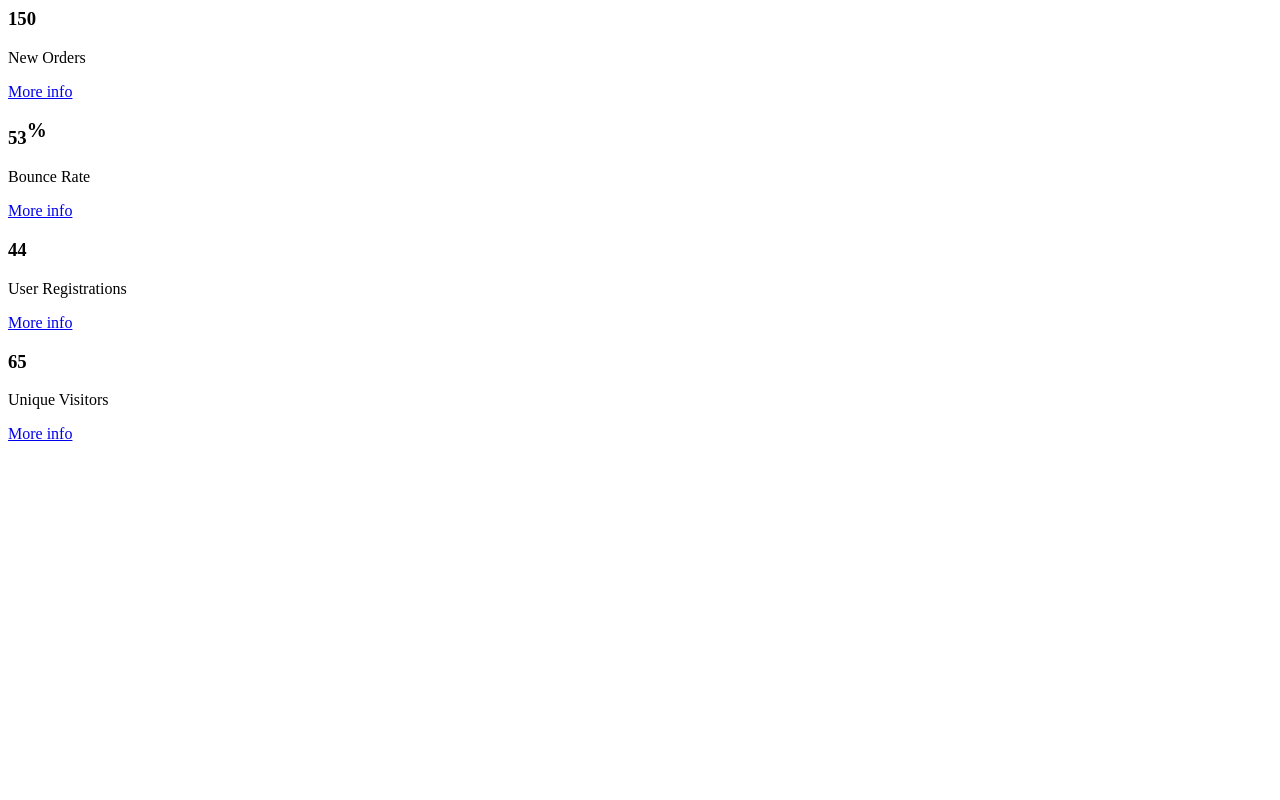
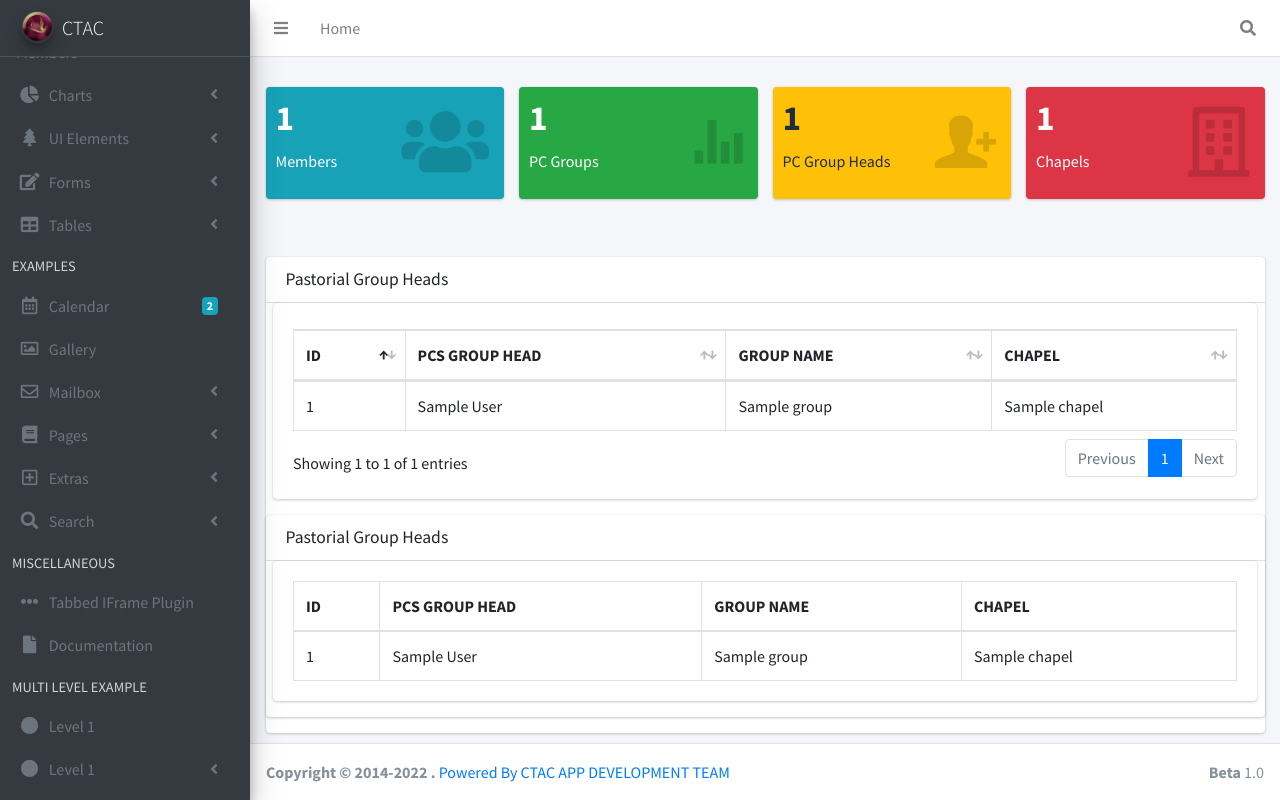
Before and after one commit to Morning-Star-Cathedral/Portal, a Django app: page / in a window 1280 px wide. Run offline with Django 4.2, Linux system fonts and the light colour scheme; tables that the repository leaves empty hold one stand-in row (values such as "Sample post"); some libraries are stand-ins or nearby versions.

Commit message:
worked on the base.html

```diff
--- a/ChurchDashboard/views.py
+++ b/ChurchDashboard/views.py
@@ -9,14 +9,16 @@ def index_page(request):
     groupcount = Groups.objects.all().count()
     usercount = DBUser.objects.all().count()
     chapscount = Chapels.objects.all().count()
-    mil = Members.objects.all().order_by('-id')[:10]
+    mil = Members.objects.all().order_by('id')[:20]
+    db_usered = DBUser.objects.all().order_by('id')[:20]
 
     context = {
         'memcounts': memcounts,
         'groupcount': groupcount,
         'usercount': usercount,
         'chapscount': chapscount,
-        'mil': mil
+        'mil': mil,
+        'db_usered': db_usered
     }
     return render(request, 'index.html', context)
 
--- a/templates/base.html
+++ b/templates/base.html
@@ -5,7 +5,7 @@
     <meta charset="utf-8">
     <meta name="viewport" content="width=device-width, initial-scale=1">
     <title>{% block title %}{{ section.title }}{% endblock %}</title>
-
+    <link rel="shortcut icon" href="{% static 'dist/img/ctaclogo.png' %}">
     <link rel="stylesheet"
           href="https://fonts.googleapis.com/css?family=Source+Sans+Pro:300,400,400i,700&display=fallback">
     <link rel="stylesheet" href="{% static 'plugins/fontawesome-free/css/all.min.css' %}">
@@ -13,24 +13,19 @@
     <link rel="stylesheet"
           href="{% static 'plugins/tempusdominus-bootstrap-4/css/tempusdominus-bootstrap-4.min.css' %}">
     <link rel="stylesheet" href="{% static 'plugins/icheck-bootstrap/icheck-bootstrap.min.css' %}">
-    <link rel="stylesheet" href="{% static 'plugins/jqvmap/jqvmap.min.css' %}">
     <link rel="stylesheet" href="{% static 'dist/css/adminlte.min.css' %}">
     <link rel="stylesheet" href="{% static 'plugins/overlayScrollbars/css/OverlayScrollbars.min.css' %}">
     <link rel="stylesheet" href="{% static 'plugins/daterangepicker/daterangepicker.css' %}">
     <link rel="stylesheet" href="{% static 'plugins/summernote/summernote-bs4.min.css' %}">
+    <link rel="stylesheet" href="{% static '../../plugins/datatables-bs4/css/dataTables.bootstrap4.min.css' %}">
+    <link rel="stylesheet" href="{% static '../../plugins/datatables-responsive/css/responsive.bootstrap4.min.css' %}">
+    <link rel="stylesheet" href="{% static '../../plugins/datatables-buttons/css/buttons.bootstrap4.min.css' %}">
 </head>
-<body class="hold-transition sidebar-mini layout-fixed">
+<body class="hold-transition sidebar-mini layout-fixed  layout-navbar-fixed ">
 <div class="wrapper">
 
-    <!-- Preloader -->
-    <div class="preloader flex-column justify-content-center align-items-center">
-        <img class="animation__shake" src="{% static 'dist/img/AdminLTELogo.png' %}" alt="AdminLTELogo" height="60"
-             width="60">
-    </div>
-
-    <!-- Navbar -->
+    <div class="wrapper">
         <nav class="main-header navbar navbar-expand navbar-white navbar-light">
-        <!-- Left navbar links -->
             <ul class="navbar-nav">
                 <li class="nav-item">
                     <a class="nav-link" data-widget="pushmenu" href="#" role="button"><i class="fas fa-bars"></i></a>
@@ -40,10 +35,7 @@
                 </li>
 
             </ul>
-
-        <!-- Right navbar links -->
             <ul class="navbar-nav ml-auto">
-            <!-- Navbar Search -->
                 <li class="nav-item">
                     <a class="nav-link" data-widget="navbar-search" href="#" role="button">
                         <i class="fas fa-search"></i>
@@ -67,48 +59,17 @@
                 </li>
             </ul>
         </nav>
-    <!-- /.navbar -->
 
-    <!-- Main Sidebar Container -->
         <aside class="main-sidebar sidebar-dark-primary elevation-4">
-        <!-- Brand Logo -->
             <a href="#" class="brand-link">
-            <img src="{% static 'dist/img/AdminLTELogo.png' %}" alt="AdminLTE Logo"
+                <img src="{% static 'dist/img/ctaclogo.png' %}" alt="CTAC Logo"
                      class="brand-image img-circle elevation-3" style="opacity: .8">
                 <span class="brand-text font-weight-light">CTAC</span>
-        </a>
+            </a>`
 
-
-        <div class="sidebar">
-            <div class="user-panel mt-3 pb-3 mb-3 d-flex">
-                <div class="image">
-                    <img src="{% static 'dist/img/user2-160x160.jpg' %}" class="img-circle elevation-2"
-                         alt="User Image">
-                </div>
-                <div class="info">
-                    <a href="#" class="d-block">USER</a>
-                </div>
-            </div>
-
-            <!-- SidebarSearch Form -->
-            <div class="form-inline">
-                <div class="input-group" data-widget="sidebar-search">
-                    <input class="form-control form-control-sidebar" type="search" placeholder="Search"
-                           aria-label="Search">
-                    <div class="input-group-append">
-                        <button class="btn btn-sidebar">
-                            <i class="fas fa-search fa-fw"></i>
-                        </button>
-                    </div>
-                </div>
-            </div>
-
-            <!-- Sidebar Menu -->
             <nav class="mt-2">
                 <ul class="nav nav-pills nav-sidebar flex-column" data-widget="treeview" role="menu"
                     data-accordion="false">
-                    <!-- Add icons to the links using the .nav-icon class
-                         with font-awesome or any other icon font library -->
                     <li class="nav-item">
                         <a href="#" class="nav-link">
 
@@ -539,53 +500,61 @@
 
     <footer class="main-footer">
         <strong>Copyright &copy; 2014-{% now 'Y' %} .</strong>
-        Powered By CTAC APP DEV .
+        <a href="https://github.com/orgs/Morning-Star-Cathedral/dashboard" target="_blank">Powered By CTAC APP
+            DEVELOPMENT
+            TEAM</a>
         <div class="float-right d-none d-sm-inline-block">
             <b>Beta</b> 1.0
         </div>
     </footer>
 
-    <!-- Control Sidebar -->
     <aside class="control-sidebar control-sidebar-dark">
+    </aside>
 
-    </aside>
-    <!-- /.control-sidebar -->
 </div>
-<!-- ./wrapper -->
 
-<!-- jQuery -->
 <script src="{% static 'plugins/jquery/jquery.min.js' %}"></script>
-<!-- jQuery UI 1.11.4 -->
 <script src="{% static 'plugins/jquery-ui/jquery-ui.min.js' %}"></script>
-<!-- Resolve conflict in jQuery UI tooltip with Bootstrap tooltip -->
-<script>
-    $.widget.bridge('uibutton', $.ui.button)
-</script>
-<!-- Bootstrap 4 -->
+<script> $.widget.bridge('uibutton', $.ui.button)</script>
 <script src="{% static 'plugins/bootstrap/js/bootstrap.bundle.min.js' %}"></script>
-<!-- ChartJS -->
-<script src="{% static 'plugins/chart.js/Chart.min.js' %}"></script>
-<!-- Sparkline -->
 <script src="{% static 'plugins/sparklines/sparkline.js' %}"></script>
-<!-- JQVMap -->
-<script src="{% static 'plugins/jqvmap/jquery.vmap.min.js' %}"></script>
-<script src="{% static 'plugins/jqvmap/maps/jquery.vmap.usa.js' %}"></script>
-<!-- jQuery Knob Chart -->
 <script src="{% static 'plugins/jquery-knob/jquery.knob.min.js' %}"></script>
-<!-- daterangepicker -->
 <script src="{% static 'plugins/moment/moment.min.js' %}"></script>
 <script src="{% static 'plugins/daterangepicker/daterangepicker.js' %}"></script>
-<!-- Tempusdominus Bootstrap 4 -->
 <script src="{% static 'plugins/tempusdominus-bootstrap-4/js/tempusdominus-bootstrap-4.min.js' %}"></script>
-<!-- Summernote -->
 <script src="{% static 'plugins/summernote/summernote-bs4.min.js' %}"></script>
-<!-- overlayScrollbars -->
 <script src="{% static 'plugins/overlayScrollbars/js/jquery.overlayScrollbars.min.js' %}"></script>
-<!-- AdminLTE App -->
 <script src="{% static 'dist/js/adminlte.js' %}"></script>
-<!-- AdminLTE for demo purposes -->
-<script src="{% static 'dist/js/demo.js' %}"></script>
-<!-- AdminLTE dashboard demo (This is only for demo purposes) -->
 <script src="{% static 'dist/js/pages/dashboard.js' %}"></script>
+<script src="{% static 'plugins/datatables/jquery.dataTables.min.js' %}"></script>
+<script src="{% static 'plugins/datatables-bs4/js/dataTables.bootstrap4.min.js' %}"></script>
+<script src="{% static 'plugins/datatables-responsive/js/dataTables.responsive.min.js' %}"></script>
+<script src="{% static 'plugins/datatables-responsive/js/responsive.bootstrap4.min.js' %}"></script>
+<script src="{% static 'plugins/datatables-buttons/js/dataTables.buttons.min.js' %}"></script>
+<script src="{% static 'plugins/datatables-buttons/js/buttons.bootstrap4.min.js' %}"></script>
+<script src="{% static 'plugins/jszip/jszip.min.js' %}"></script>
+<script src="{% static 'plugins/pdfmake/pdfmake.min.js' %}"></script>
+<script src="{% static 'plugins/pdfmake/vfs_fonts.js' %}"></script>
+<script src="{% static 'plugins/dropzone/min/dropzone.min.js' %}"></script>
+<script src="{% static 'plugins/datatables-buttons/js/buttons.html5.min.js' %}"></script>
+<script src="{% static 'plugins/datatables-buttons/js/buttons.print.min.js' %}"></script>
+<script src="{% static 'plugins/datatables-buttons/js/buttons.colVis.min.js' %}"></script>
+<script>
+    $(function () {
+        $("#example1").DataTable({
+            "responsive": true, "lengthChange": false, "autoWidth": false,
+            "buttons": ["copy", "csv", "excel", "pdf", "print", "colvis"]
+        }).buttons().container().appendTo('#example1_wrapper .col-md-6:eq(0)');
+        $('#example2').DataTable({
+            "paging": true,
+            "lengthChange": false,
+            "searching": false,
+            "ordering": true,
+            "info": true,
+            "autoWidth": false,
+            "responsive": true,
+        });
+    });
+</script>
 </body>
 </html>
--- a/templates/index.html
+++ b/templates/index.html
@@ -1,4 +1,8 @@
-<div class="content-wrapper">
+{% extends 'base.html' %}
+{% load static %}
+{% block title %}CTAC | Dashboard{% endblock %}
+{% block content %}
+    <div class="content-wrapper">
         <div class="content-header">
             <div class="container-fluid">
 
@@ -10,74 +14,147 @@
                     <div class="col-lg-3 col-6">
                         <div class="small-box bg-info">
                             <div class="inner">
-                                <h3>150</h3>
-
-                                <p>New Orders</p>
+                                <h3>{{ memcounts }}</h3>
+                                <p>Members</p>
                             </div>
                             <div class="icon">
-                                <i class="ion ion-bag"></i>
+                                <i class="fas fa-users"></i>
                             </div>
-                            <a href="#" class="small-box-footer">More info <i class="fas fa-arrow-circle-right"></i></a>
                         </div>
                     </div>
-                    <!-- ./col -->
+
                     <div class="col-lg-3 col-6">
-                        <!-- small box -->
                         <div class="small-box bg-success">
                             <div class="inner">
-                                <h3>53<sup style="font-size: 20px">%</sup></h3>
+                                <h3>{{ groupcount }}</h3>
 
-                                <p>Bounce Rate</p>
+                                <p>PC Groups</p>
                             </div>
                             <div class="icon">
                                 <i class="ion ion-stats-bars"></i>
                             </div>
-                            <a href="#" class="small-box-footer">More info <i class="fas fa-arrow-circle-right"></i></a>
                         </div>
                     </div>
-                    <!-- ./col -->
                     <div class="col-lg-3 col-6">
-                        <!-- small box -->
                         <div class="small-box bg-warning">
                             <div class="inner">
-                                <h3>44</h3>
-
-                                <p>User Registrations</p>
+                                <h3>{{ usercount }}</h3>
+                                <p> PC Group Heads</p>
                             </div>
                             <div class="icon">
                                 <i class="ion ion-person-add"></i>
                             </div>
-                            <a href="#" class="small-box-footer">More info <i class="fas fa-arrow-circle-right"></i></a>
                         </div>
                     </div>
-                    <!-- ./col -->
                     <div class="col-lg-3 col-6">
-                        <!-- small box -->
                         <div class="small-box bg-danger">
                             <div class="inner">
-                                <h3>65</h3>
-
-                                <p>Unique Visitors</p>
+                                <h3>{{ chapscount }}</h3>
+                                <p>Chapels</p>
                             </div>
                             <div class="icon">
-                                <i class="ion ion-pie-graph"></i>
+                                <i class="far fa-building"></i>
                             </div>
-                            <a href="#" class="small-box-footer">More info <i class="fas fa-arrow-circle-right"></i></a>
                         </div>
                     </div>
-                    <!-- ./col -->
                 </div>
-                <!-- /.row -->
-                <!-- Main row -->
-                <div class="row">
+                <section class="content-header">
+                    <div class="container-fluid">
+                        <div class="row mb-2">
 
-                    <section class="col-lg-5 connectedSortable">
+                        </div>
+                    </div>
+                </section>
+                <div class="card">
+                    <div class="card-header">
+                        <h3 class="card-title">Pastorial Group Heads</h3></div>
+                    <div class="container-fluid">
+                        <div class="row">
+                            <div class="col-12">
+                                <div class="row">
+                                    <div class="col-12">
+                                        <div class="card">
+                                            <div class="card-body">
+                                                <table id="example2" class="table table-bordered table-hover">
+                                                    <thead>
+                                                    <tr>
+                                                        <th>ID</th>
+                                                        <th>PCS GROUP HEAD</th>
+                                                        <th>GROUP NAME</th>
+                                                        <th>CHAPEL</th>
+                                                    </tr>
+                                                    </thead>
+                                                    <tbody>
+                                                    {% for db_usered in db_usered %}
+                                                        <tr>
+                                                            <td>{{ db_usered.id }}</td>
+                                                            <td>{{ db_usered.name }}</td>
+                                                            <td>{{ db_usered.group }}</td>
+                                                            <td>{{ db_usered.chapel }}&nbsp;</td>
+                                                        </tr>
+                                                    {% endfor %}
 
+                                                    </tbody>
 
-                    </section>
+                                                </table>
+                                            </div>
+                                        </div>
+                                    </div>
+                                </div>
+                            </div>
+                        </div>
+                    </div>
+                    <div class="card">
+                        <div class="card-header">
+                            <h3 class="card-title">Pastorial Group Heads</h3></div>
+                        <div class="container-fluid">
+                            <div class="row">
+                                <div class="col-12">
+                                    <div class="row">
+                                        <div class="col-12">
+                                            <div class="card">
+                                                <div class="card-body">
+                                                    <table id="example2" class="table table-bordered table-hover">
+                                                        <thead>
+                                                        <tr>
+                                                            <th>ID</th>
+                                                            <th>PCS GROUP HEAD</th>
+                                                            <th>GROUP NAME</th>
+                                                            <th>CHAPEL</th>
+                                                        </tr>
+                                                        </thead>
+                                                        <tbody>
 
+                                                        {% for db_usered in db_usered %}
+                                                            <tr>
+                                                                <td>{{ db_usered.id }}</td>
+                                                                <td>{{ db_usered.name }}</td>
+                                                                <td>{{ db_usered.group }}</td>
+                                                                <td>{{ db_usered.chapel }}&nbsp;</td>
+                                                            </tr>
+                                                        {% endfor %}
+
+                                                        </tbody>
+
+                                                    </table>
+                                                </div>
+                                            </div>
+                                        </div>
+                                    </div>
+                                </div>
+                            </div>
+                        </div>
+
+                    </div>
                 </div>
-
             </div>
         </section>
     </div>
+
+
+    {#                    </div>#}
+    {#                </section>#}
+    {#            </div>#}
+    {#        </section>#}
+    {#    </div>#}
+{% endblock %}
```
Also changed, not shown: djangoProject14/settings.py (+2 -6 lines), djangoProject14/urls.py (line endings or trailing spaces), static/dist/img/AdminLTELogo.png (deleted), static/dist/img/ctaclogo.png (added), static/dist/img/user.jpg (added). Lines whose indentation alone changed are shown as unchanged.
